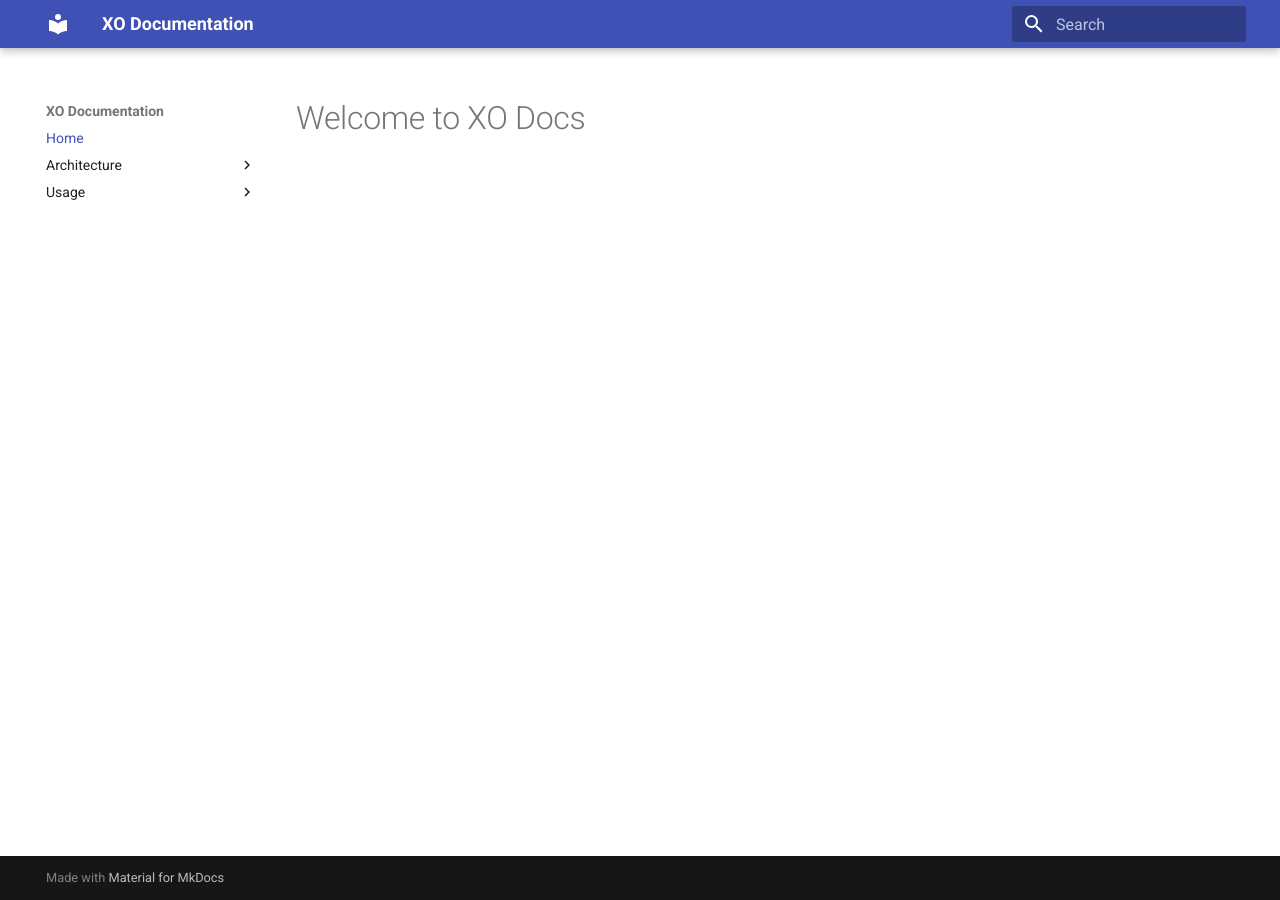
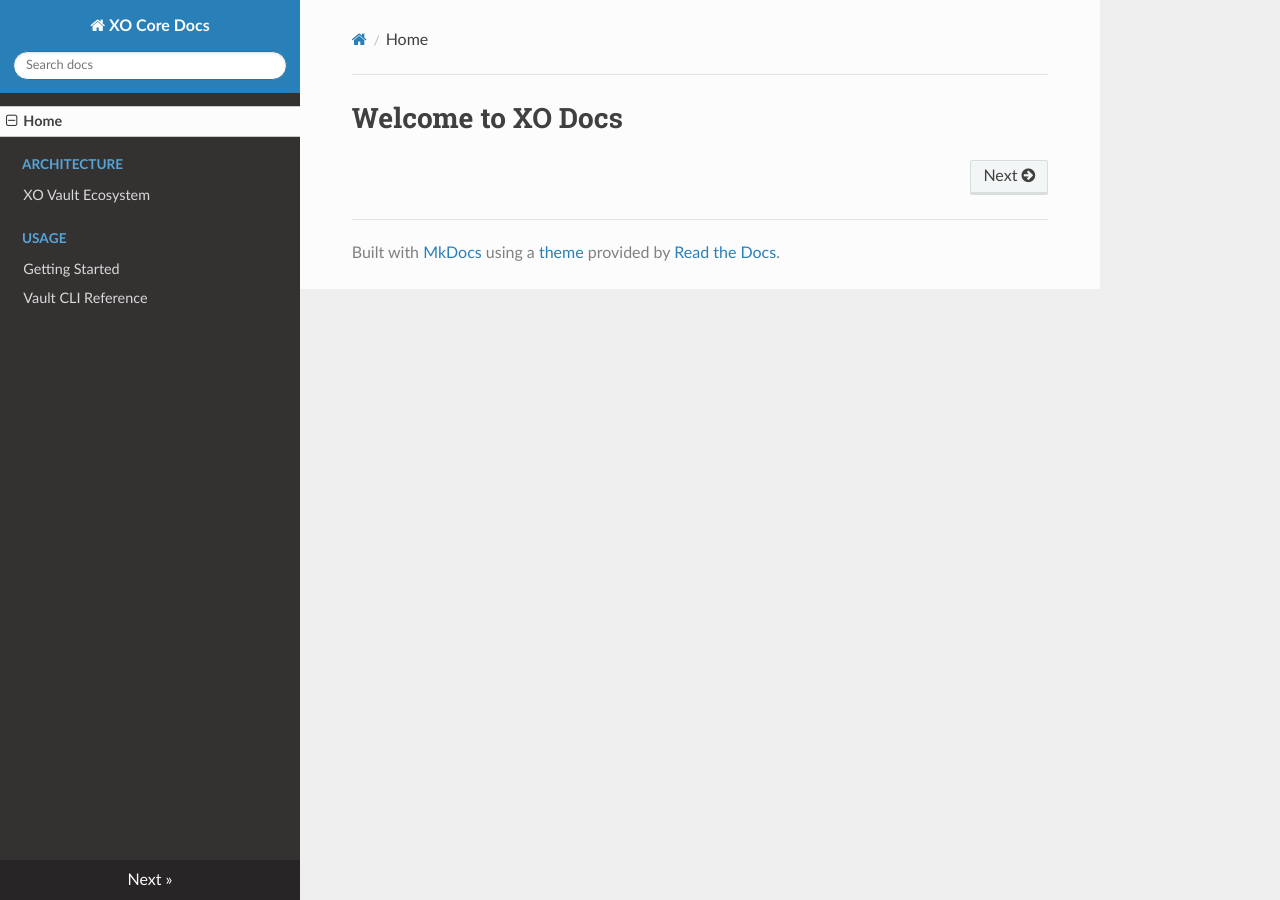
Before and after one commit to xo-ecosystem/xo-core-docs, an MkDocs documentation site: the page built from docs/index.md, in a window 1280 px wide. Built offline with MkDocs 1.6.1, drawn with Linux system fonts in a browser that asks for light colours; nearby versions of some CDN libraries.

Commit message:
Sync edits from xo-core-dev

```diff
--- a/mkdocs.yml
+++ b/mkdocs.yml
@@ -1,6 +1,7 @@
-site_name: XO Documentation
+site_name: XO Core Docs
+docs_dir: docs
 theme:
-  name: material
+  name: readthedocs
 
 nav:
   - Home: index.md
```
